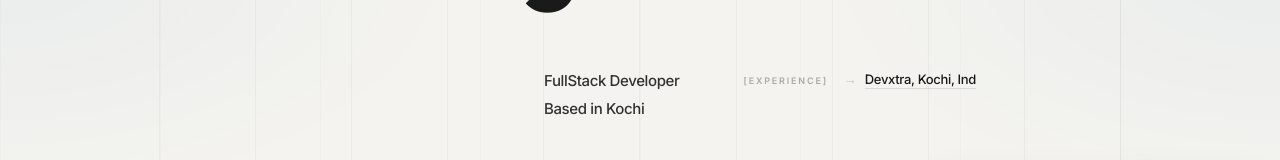
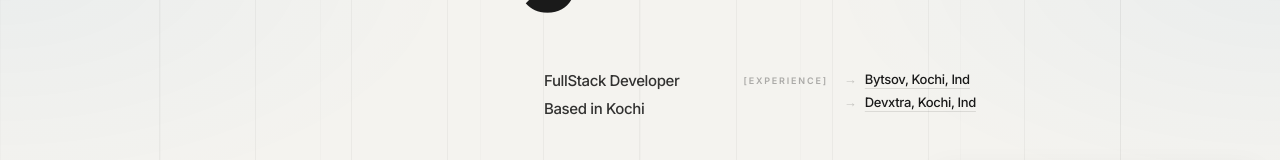
Before and after one commit to javaadde/portfolioo, a Next.js app: page / in a window 1280 px wide. Shown: the part 435-595 px from the top of the page. Built offline with nearby package versions, Linux system fonts and the light colour scheme.

Commit message:
refactor: added experiace in the bytsolv

```diff
--- a/src/app/page.tsx
+++ b/src/app/page.tsx
@@ -202,6 +202,7 @@ export default function Home() {
   ];
 
   const mobileHighlightExperiences = [
+    { id: "bytsov", label: "Bytsov, Kochi, Ind" },
     { id: "devxtra", label: "Devxtra, Kochi, Ind" },
   ];
 
@@ -295,6 +296,14 @@ export default function Home() {
                         [EXPERIENCE]
                       </span>
                       <div className="flex flex-col gap-1">
+                        <div className="flex items-center gap-2">
+                          <span className="text-[12px] sm:text-[13px] text-black/20">
+                            →
+                          </span>
+                          <span className="text-[12px] sm:text-[13px] text-[#1a1a1a] font-medium tracking-tight underline decoration-black/10 underline-offset-4">
+                            Bytsov, Kochi, Ind
+                          </span>
+                        </div>
                         <div className="flex items-center gap-2">
                           <span className="text-[12px] sm:text-[13px] text-black/20">
                             →
```
